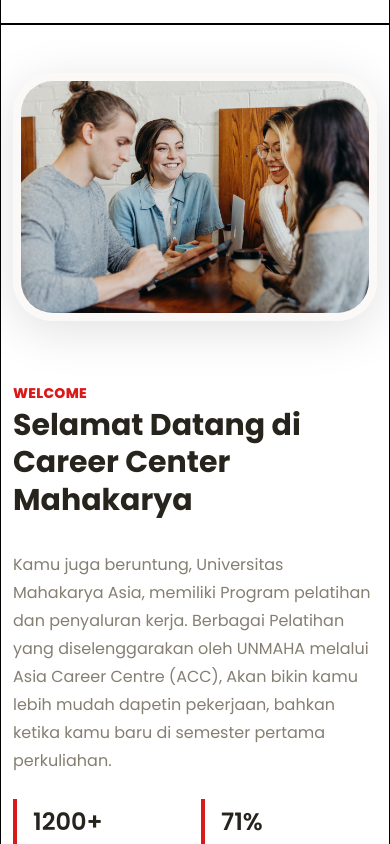
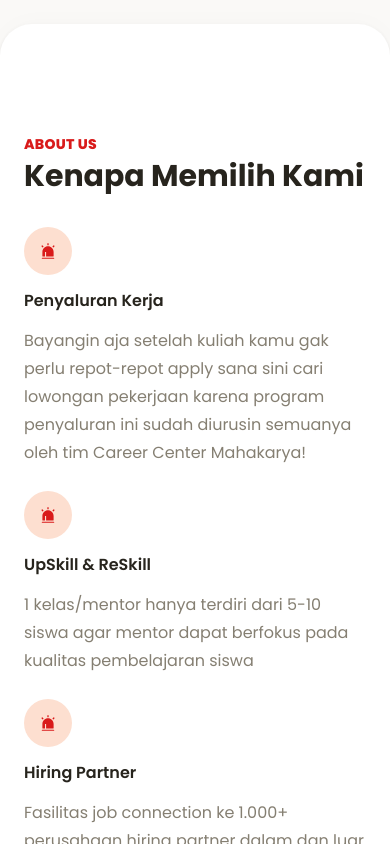
Before and after one commit to xvferdy/career-center-mahakarya-asia, a Next.js app: page / in a window 390 px wide. Shown: the part 820-1664 px from the top of the page. Built offline with nearby package versions, Linux system fonts and the light colour scheme.

Commit message:
🚧 [responsive]: section about us

```diff
--- a/src/app/page.js
+++ b/src/app/page.js
@@ -3,14 +3,29 @@
 import CardKelas from "@/components/CardKelas";
 import CardPricing from "@/components/CardPricing";
 import Tabs from "@/components/Tabs";
-import { kelas, alur, faqs } from "@/utils/localData";
+import { kelas, alur, faqs, kelebihan } from "@/utils/localData";
 import Testimonials from "@/components/Testimonials";
 import Accordion from "@/components/Accordion";
+import CardKelebihan from "@/components/CardKelebihan";
 
 export default function Home() {
   return (
     // <main className={`homepage-main ${openSans.className}`}>
     <main className="homepage-main">
+      {/* SECTION HERO */}
+      <section className="hero">
+        <div className="hero__container">
+          <article>
+            <div className="header">
+              <span className="label-14-bold">HERO</span>
+              <h2 className="heading-30-bold">Banner</h2>
+            </div>
+            <div className="content">Hero</div>
+          </article>
+        </div>
+      </section>
+
+      <div className="white">
         {/* SECTION KELEBIHAN */}
         <section className="kelebihan">
           <div className="kelebihan__container">
@@ -19,7 +34,26 @@
                 <span className="label-14-bold">ABOUT US</span>
                 <h2 className="heading-30-bold">Kenapa Memilih Kami</h2>
               </div>
-            <div className="content">kelebihan</div>
+              <div className="content">
+                <div className="cards">
+                  {kelebihan.map((kelebihan) => (
+                    <CardKelebihan kelebihan={kelebihan} />
+                  ))}
+                </div>
+              </div>
+            </article>
+          </div>
+        </section>
+
+        {/* SECTION PARTNERS */}
+        <section className="partners">
+          <div className="partners__container">
+            <article>
+              <div className="header">
+                <span className="label-14-bold">PARTNERS</span>
+                <h2 className="heading-30-bold">Hiring Partners</h2>
+              </div>
+              <div className="content">Hiring Partners</div>
             </article>
           </div>
         </section>
@@ -46,10 +80,10 @@
               <div className="content">
                 <p className="body-16-reg">
                   Kamu juga beruntung, Universitas Mahakarya Asia, memiliki
-                Program pelatihan dan penyaluran kerja. Berbagai Pelatihan yang
-                diselenggarakan oleh UNMAHA melalui Asia Career Centre (ACC),
-                Akan bikin kamu lebih mudah dapetin pekerjaan, bahkan ketika
-                kamu baru di semester pertama perkuliahan.
+                  Program pelatihan dan penyaluran kerja. Berbagai Pelatihan
+                  yang diselenggarakan oleh UNMAHA melalui Asia Career Centre
+                  (ACC), Akan bikin kamu lebih mudah dapetin pekerjaan, bahkan
+                  ketika kamu baru di semester pertama perkuliahan.
                 </p>
                 <div className="content__stats">
                   <div className="content__stats-stat">
@@ -83,8 +117,8 @@
               <div className="content">
                 <p className="body-16-reg">
                   Ada 3 paket di dalam Career Center Mahakarya yang bisa kamu
-                pilih mulai dari UpSkill dengan mengikuti kelas Reguler dan ISA
-                atau hanya mau program penyaluran saja
+                  pilih mulai dari UpSkill dengan mengikuti kelas Reguler dan
+                  ISA atau hanya mau program penyaluran saja
                 </p>
 
                 <div className="cards">
@@ -171,7 +205,10 @@
                   const { question, answer } = item;
                   return (
                     <div key={idx} className="accordions">
-                    <Accordion question={question} answer={answer}></Accordion>
+                      <Accordion
+                        question={question}
+                        answer={answer}
+                      ></Accordion>
                     </div>
                   );
                 })}
@@ -179,6 +216,7 @@
             </article>
           </div>
         </section>
+      </div>
 
       {/* SECTION CONTACT */}
       <section className="contact">
--- /dev/null
+++ b/src/components/CardKelebihan.jsx
@@ -0,0 +1,15 @@
+import React from "react";
+import { AiFillAlert } from "react-icons/ai";
+
+function CardKelebihan({ kelebihan }) {
+  const { icon, title, desc } = kelebihan;
+  return (
+    <div className="cardKelebihan">
+      <div className="cardKelebihan__icon">{icon}</div>
+      <p className="body-16-bold title">{title}</p>
+      <p className="body-16-reg">{desc}</p>
+    </div>
+  );
+}
+
+export default CardKelebihan;
--- a/src/styles/scss/abstracts/_placeholders.scss
+++ b/src/styles/scss/abstracts/_placeholders.scss
@@ -16,7 +16,7 @@
 }
 
 %container {
-  border: 1px solid #000;
+  // border: 1px solid #000;
   max-width: $width-lg;
   margin: 0 auto;
 
--- /dev/null
+++ b/src/styles/scss/components/_cardKelebihan.scss
@@ -0,0 +1,29 @@
+@use "../abstracts/" as *;
+
+.cardKelebihan {
+  display: flex;
+  flex-direction: column;
+  gap: 12px;
+  // padding: 12px;
+  // border: 1px solid #000;
+
+  &__icon {
+    background-color: $color-primary-red-02;
+    border-radius: 100%;
+    display: flex;
+    justify-content: center;
+    align-items: center;
+
+    width: 48px;
+    height: 48px;
+    svg {
+      color: $color-primary-red-06;
+      width: 18px;
+      height: 18px;
+      // padding: 16px;
+    }
+  }
+  .title {
+    color: $color-neutral-10;
+  }
+}
--- a/src/styles/scss/pages/_home.scss
+++ b/src/styles/scss/pages/_home.scss
@@ -2,5 +2,21 @@
 
 .homepage-main {
   // min-height: 100vh;
-  background-color: #fff;
+  background-color: $color-neutral-01;
+
+  .white {
+    background-color: #fff;
+    box-shadow: 0px -2px 24px 0px rgba(0, 0, 0, 0.02),
+      0px 2px 4px 0px rgba(0, 0, 0, 0.08);
+    border-radius: 96px;
+    padding: 48px 0;
+  }
+
+  @include display(tab-port) {
+  }
+  @include display(phone) {
+    .white {
+      border-radius: 32px;
+    }
+  }
 }
--- /dev/null
+++ b/src/styles/scss/sections/_hero.scss
@@ -0,0 +1,8 @@
+@use "../abstracts/" as *;
+
+/* HERO */
+.hero {
+  min-height: 100vh;
+  // border: 1px solid #000;
+  // background-color: $color-primary-red-03;
+}
--- a/src/styles/scss/sections/_kelebihan.scss
+++ b/src/styles/scss/sections/_kelebihan.scss
@@ -2,7 +2,57 @@
 
 /* KELAS */
 .kelebihan {
-  min-height: 100vh;
-  border: 1px solid #000;
+  // min-height: 100vh;
   // background-color: $color-primary-red-03;
+
+  &__container {
+    // border: 1px solid #000;
+    @extend %container;
+    padding: 64px 24px;
+    article {
+      display: grid;
+      // justify-items: center;
+      gap: 32px;
+
+      .header {
+        text-align: left;
+        display: flex;
+        flex-direction: column;
+        gap: 4px;
+        span {
+        }
+        h2 {
+        }
+      }
+      .content {
+        p {
+        }
+        .cards {
+          display: grid;
+          grid-template-columns: 1fr 1fr 1fr;
+          gap: 24px;
+        }
+      }
+    }
+  }
+
+  /* MEDIA-QUERIES */
+  @include display(tab-port) {
+    article {
+      .content {
+        .cards {
+          grid-template-columns: 1fr 1fr;
+        }
+      }
+    }
+  }
+  @include display(phone) {
+    article {
+      .content {
+        .cards {
+          grid-template-columns: 1fr;
+        }
+      }
+    }
+  }
 }
--- /dev/null
+++ b/src/styles/scss/sections/_partners.scss
@@ -0,0 +1,8 @@
+@use "../abstracts/" as *;
+
+/* PARTNERS */
+.partners {
+  min-height: 100vh;
+  border: 1px solid #000;
+  // background-color: $color-primary-red-03;
+}
--- a/src/utils/localData.js
+++ b/src/utils/localData.js
@@ -1,3 +1,5 @@
+import { AiFillAlert } from "react-icons/ai";
+
 export const kelas = [
   {
     id: 1,
@@ -181,3 +183,24 @@
       "Setelah bekerja, siswa tetap bisa konsultasi dengan mentor dan akan di dampingi selama 1 tahun. ",
   },
 ];
+
+export const kelebihan = [
+  {
+    id: 1,
+    icon: <AiFillAlert />,
+    title: "Penyaluran Kerja",
+    desc: "Bayangin aja setelah kuliah kamu gak perlu repot-repot apply sana sini cari lowongan pekerjaan karena program penyaluran ini sudah diurusin semuanya oleh tim Career Center Mahakarya!",
+  },
+  {
+    id: 2,
+    icon: <AiFillAlert />,
+    title: "UpSkill & ReSkill",
+    desc: "1 kelas/mentor hanya terdiri dari 5-10 siswa agar mentor dapat berfokus pada kualitas pembelajaran siswa",
+  },
+  {
+    id: 3,
+    icon: <AiFillAlert />,
+    title: "Hiring Partner",
+    desc: "Fasilitas job connection ke 1.000+ perusahaan hiring partner dalam dan luar negeri dan sudah banyak siswa yang lolos!",
+  },
+];
```
Also changed, not shown: src/styles/scss/main.scss (+10 -1 lines), src/styles/scss/components/_footer.scss (added), src/styles/scss/components/_navbar.scss (added). Lines whose indentation alone changed are shown as unchanged.
